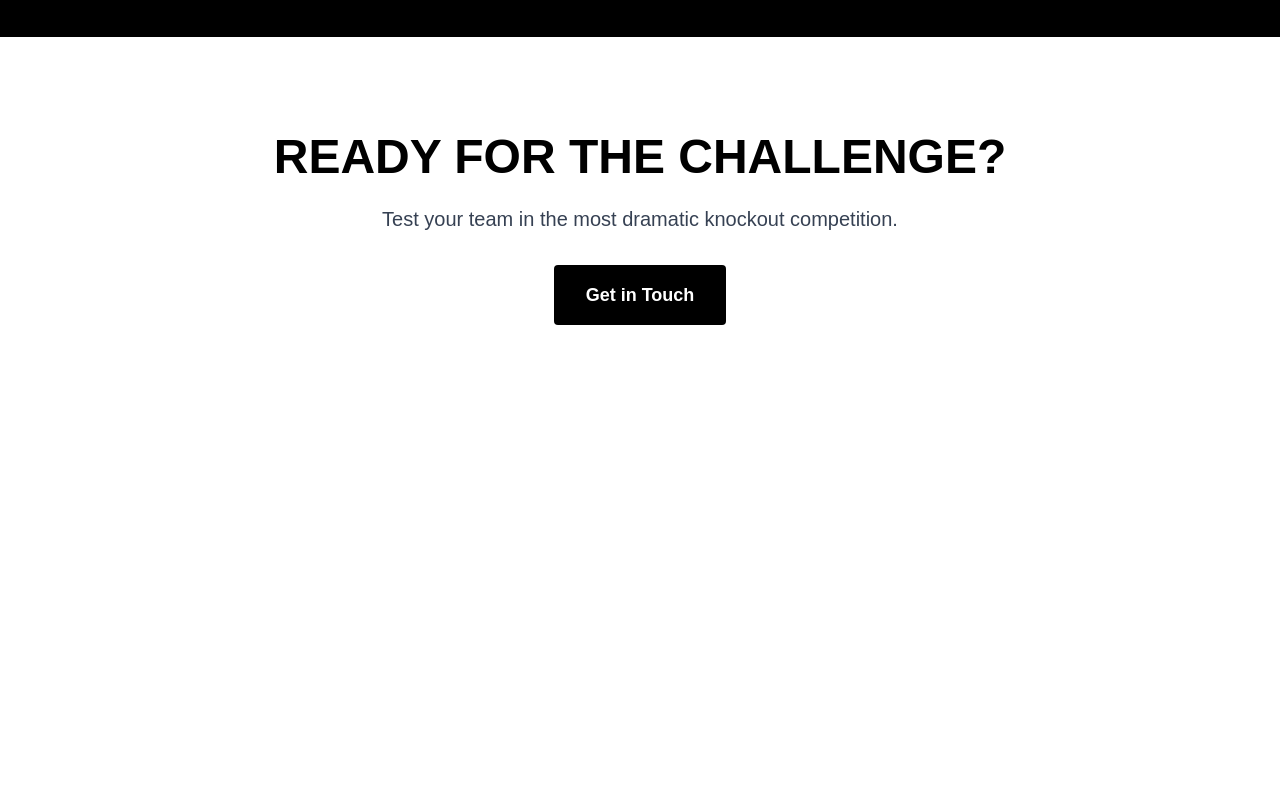
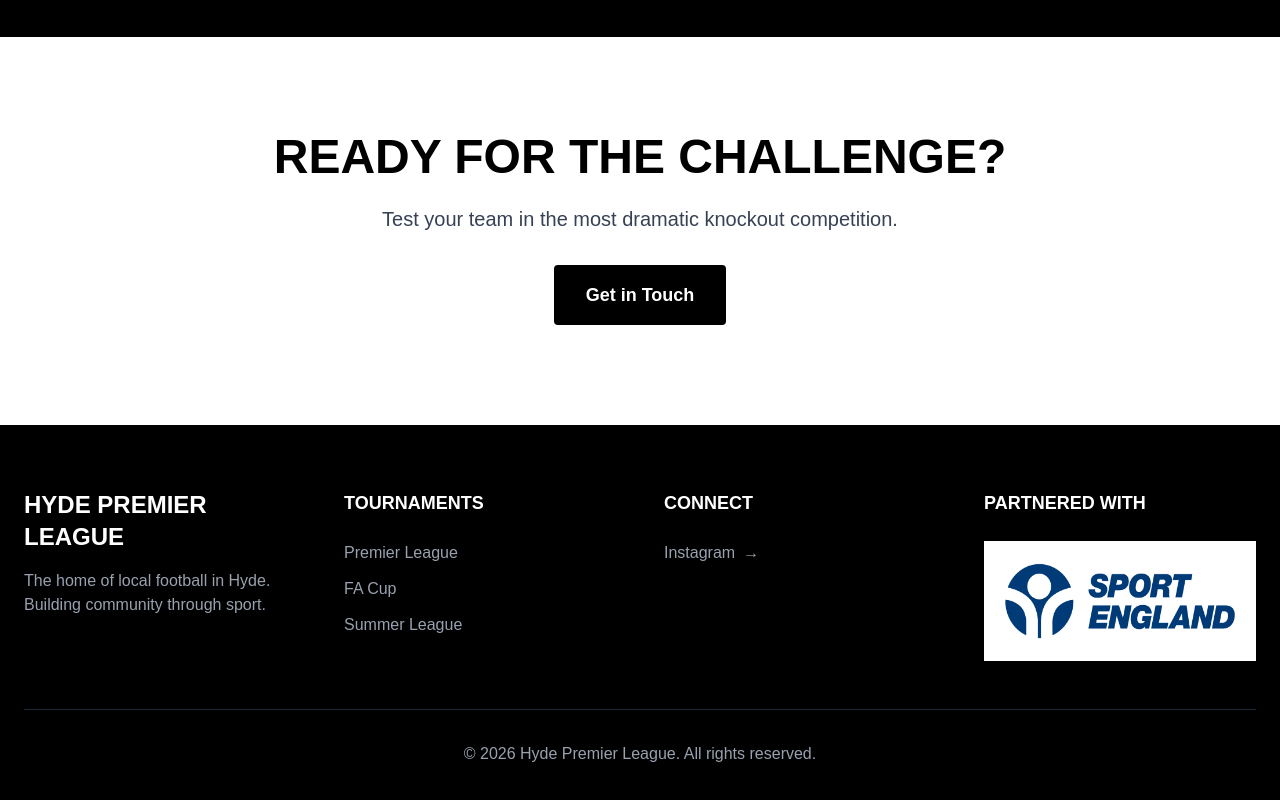
Before and after one commit to syed9569a/hyde-premier-league-app, a Next.js app: page /tournaments/fa-cup in a window 1280 px wide. Shown: the part 1501-2301 px from the top of the page. Before the commit the page ends 1922 px from the top, so only its background shows below. Built offline with nearby package versions, Linux system fonts and the light colour scheme.

Commit message:
added sports england

```diff
--- a/app/layout.tsx
+++ b/app/layout.tsx
@@ -1,5 +1,6 @@
 import type { Metadata } from "next";
 import { Geist, Geist_Mono } from "next/font/google";
+import Link from "next/link";
 import "./globals.css";
 
 const geistSans = Geist({
@@ -31,6 +32,56 @@ export default function RootLayout({
         className={`${geistSans.variable} ${geistMono.variable} antialiased`}
       >
         {children}
+        <footer className="bg-black text-gray-400 py-16 px-6 border-t-4 border-white">
+          <div className="max-w-7xl mx-auto">
+            <div className="grid grid-cols-1 md:grid-cols-4 gap-12 mb-12">
+              <div>
+                <h3 className="text-white font-bold text-2xl mb-4">HYDE PREMIER LEAGUE</h3>
+                <p className="text-gray-400">
+                  The home of local football in Hyde. Building community through sport.
+                </p>
+              </div>
+              <div>
+                <h4 className="text-white font-bold mb-6 text-lg">TOURNAMENTS</h4>
+                <ul className="space-y-3">
+                  <li><Link href="/tournaments/premier-league" className="hover:text-white transition-colors duration-300">Premier League</Link></li>
+                  <li><Link href="/tournaments/fa-cup" className="hover:text-white transition-colors duration-300">FA Cup</Link></li>
+                  <li><Link href="/tournaments/summer-league" className="hover:text-white transition-colors duration-300">Summer League</Link></li>
+                </ul>
+              </div>
+              <div>
+                <h4 className="text-white font-bold mb-6 text-lg">CONNECT</h4>
+                <ul className="space-y-3">
+                  <li>
+                    <a
+                      href="https://www.instagram.com/hydepremierleague/"
+                      target="_blank"
+                      rel="noopener noreferrer"
+                      className="hover:text-white transition-colors duration-300 flex items-center gap-2 group"
+                    >
+                      Instagram
+                      <span className="group-hover:translate-x-1 transition-transform">→</span>
+                    </a>
+                  </li>
+                </ul>
+              </div>
+              <div>
+                <h4 className="text-white font-bold mb-6 text-lg">PARTNERED WITH</h4>
+                <div className="flex items-center gap-3">
+                  <img
+                    src="/sports_england_logo.jpg"
+                    alt="Sport England"
+                    className="h-30 w-auto"
+                    loading="lazy"
+                  />
+                </div>
+              </div>
+            </div>
+            <div className="border-t border-gray-800 pt-8 text-center">
+              <p>&copy; {new Date().getFullYear()} Hyde Premier League. All rights reserved.</p>
+            </div>
+          </div>
+        </footer>
       </body>
     </html>
   );
--- a/app/page.tsx
+++ b/app/page.tsx
@@ -305,46 +305,6 @@ export default function Home() {
         </div>
       </section>
 
-      {/* Footer */}
-      <footer className="bg-black text-gray-400 py-16 px-6 border-t-4 border-white">
-        <div className="max-w-7xl mx-auto">
-          <div className="grid grid-cols-1 md:grid-cols-3 gap-12 mb-12">
-            <div>
-              <h3 className="text-white font-bold text-2xl mb-4">HYDE PREMIER LEAGUE</h3>
-              <p className="text-gray-400">
-                The home of local football in Hyde. Building community through sport.
-              </p>
-            </div>
-            <div>
-              <h4 className="text-white font-bold mb-6 text-lg">TOURNAMENTS</h4>
-              <ul className="space-y-3">
-                <li><Link href="/tournaments/premier-league" className="hover:text-white transition-colors duration-300">Premier League</Link></li>
-                <li><Link href="/tournaments/fa-cup" className="hover:text-white transition-colors duration-300">FA Cup</Link></li>
-                <li><Link href="/tournaments/summer-league" className="hover:text-white transition-colors duration-300">Summer League</Link></li>
-              </ul>
-            </div>
-            <div>
-              <h4 className="text-white font-bold mb-6 text-lg">CONNECT</h4>
-              <ul className="space-y-3">
-                <li>
-                  <a
-                    href="https://www.instagram.com/hydepremierleague/"
-                    target="_blank"
-                    rel="noopener noreferrer"
-                    className="hover:text-white transition-colors duration-300 flex items-center gap-2 group"
-                  >
-                    Instagram
-                    <span className="group-hover:translate-x-1 transition-transform">→</span>
-                  </a>
-                </li>
-              </ul>
-            </div>
-          </div>
-          <div className="border-t border-gray-800 pt-8 text-center">
-            <p>&copy; {new Date().getFullYear()} Hyde Premier League. All rights reserved.</p>
-          </div>
-        </div>
-      </footer>
     </div>
   );
 }
```
Also changed, not shown: public/sports_england_logo.jpg (added).
